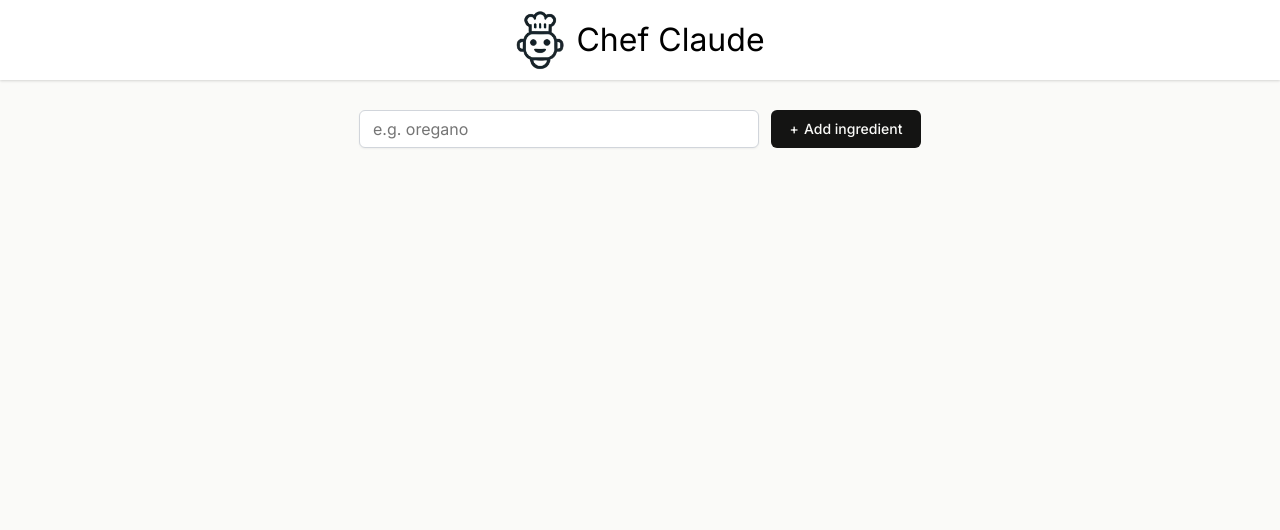
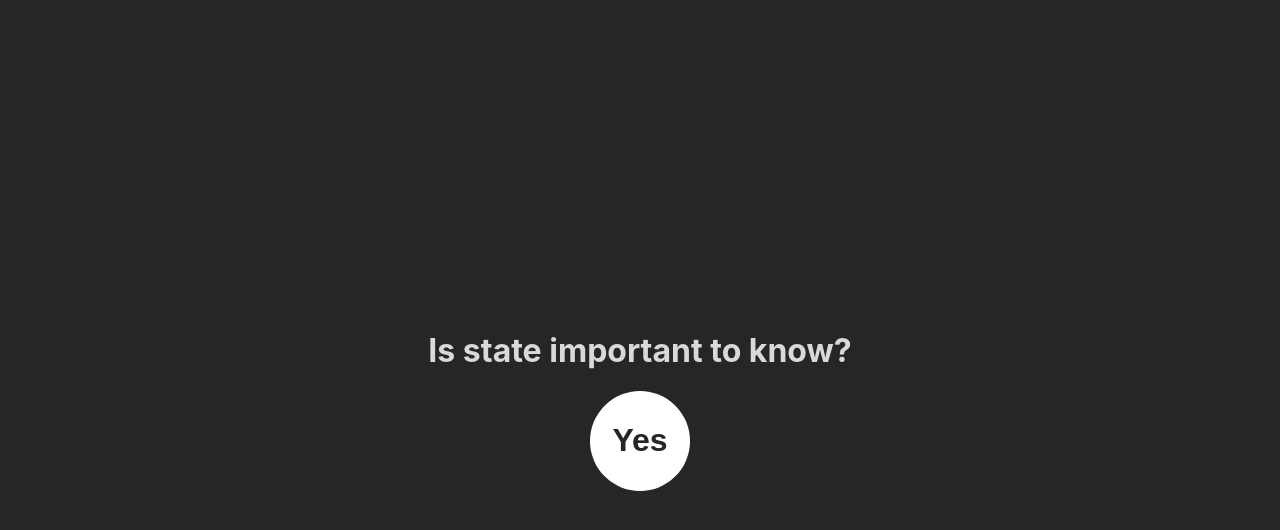
Before and after one commit to Inouye165/scrimba-chef-app, a React (Vite) app in the folder co39c4b23946ed2bb80606558/: page / in a window 1280 px wide. Shown: the top 530 px of the page. Built offline with nearby package versions, Linux system fonts and the light colour scheme.

Commit message:
feat:  Lesson on state

```diff
--- a/co39c4b23946ed2bb80606558/App.jsx
+++ b/co39c4b23946ed2bb80606558/App.jsx
@@ -1,11 +1,13 @@
-import Header from "./Header"
-import Main from "./Main"
+import React from "react"
 
 export default function App() {
-  return (
-    <>
-      <Header />
-      <Main />
-    </>
-  )
+    const [isImportant, func] = React.useState("Yes")
+    console.log(isImportant)
+
+    return (
+        <main>
+            <h1 className="title">Is state important to know?</h1>
+            <button className="value">{isImportant}</button>
+        </main>
+    )
 }
--- a/co39c4b23946ed2bb80606558/index.css
+++ b/co39c4b23946ed2bb80606558/index.css
@@ -4,61 +4,37 @@
 
 body {
     margin: 0;
-    font-family: Inter, sans-serif;
-    background-color: #FAFAF8;
-}
-
-header {
+    font-family: 'Inter', sans-serif;
+    background-color: #262626;
+    color: #D9D9D9;
+    padding: 20px;
+    height: 100vh;
     display: flex;
     justify-content: center;
     align-items: center;
-    gap: 11px;
-    height: 80px;
-    background-color: white;
-    box-shadow: 0px 1px 3px 0px rgba(0, 0, 0, 0.10), 0px 1px 2px 0px rgba(0, 0, 0, 0.06);
-}
-
-header > img {
-    width: 50px;
-}
-
-header > h1 {
-    font-weight: 400;
 }
 
 main {
-    padding: 30px 30px 10px;
+    display: flex;
+    flex-direction: column;
+    align-items: center;
 }
 
-.add-ingredient-form {
+main > .title {
+    text-align: center;
+}
+
+main > .value {
+    background-color: white;
+    border: none;
+    border-radius: 50%;
+    height: 100px;
+    width: 100px;
     display: flex;
     justify-content: center;
-    gap: 12px;
-    height: 38px;
+    align-items: center;
+    color: #262626;
+    font-size: 2rem;
+    font-weight: bold;
+    cursor: pointer;
 }
-
-.add-ingredient-form > input {
-    border-radius: 6px;
-    border: 1px solid #D1D5DB;
-    padding: 9px 13px;
-    box-shadow: 0px 1px 2px 0px rgba(0, 0, 0, 0.05);
-    flex-grow: 1;
-    min-width: 150px;
-    max-width: 400px;
-}
-
-.add-ingredient-form > button {
-    font-family: Inter, sans-serif;
-    border-radius: 6px;
-    border: none;
-    background-color: #141413;
-    color: #FAFAF8;
-    width: 150px;
-    font-size: 0.875rem;
-    font-weight: 500;
-}
-
-.add-ingredient-form > button::before {
-    content: "+";
-    margin-right: 5px;
-}
--- a/co39c4b23946ed2bb80606558/index.html
+++ b/co39c4b23946ed2bb80606558/index.html
@@ -1,8 +1,5 @@
 <html>
-    <head><link rel="stylesheet" href="https://cdnjs.cloudflare.com/ajax/libs/normalize/8.0.1/normalize.css">
-        <link rel="preconnect" href="https://fonts.googleapis.com">
-        <link rel="preconnect" href="https://fonts.gstatic.com" crossorigin>
-        <link href="https://fonts.googleapis.com/css2?family=Inter:ital,opsz,wght@0,14..32,100..900;1,14..32,100..900&display=swap" rel="stylesheet">
+    <head>
         <link rel="stylesheet" href="/index.css">
     </head>
     <body>
```
Also changed, not shown: 1 other file (tests, documents, lock files or other folders).
